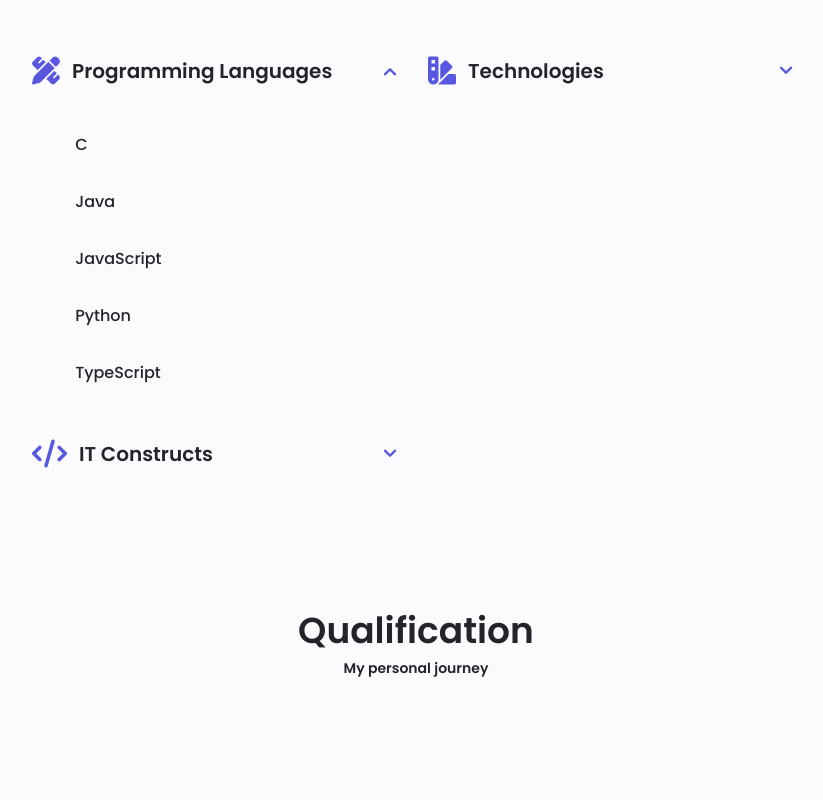
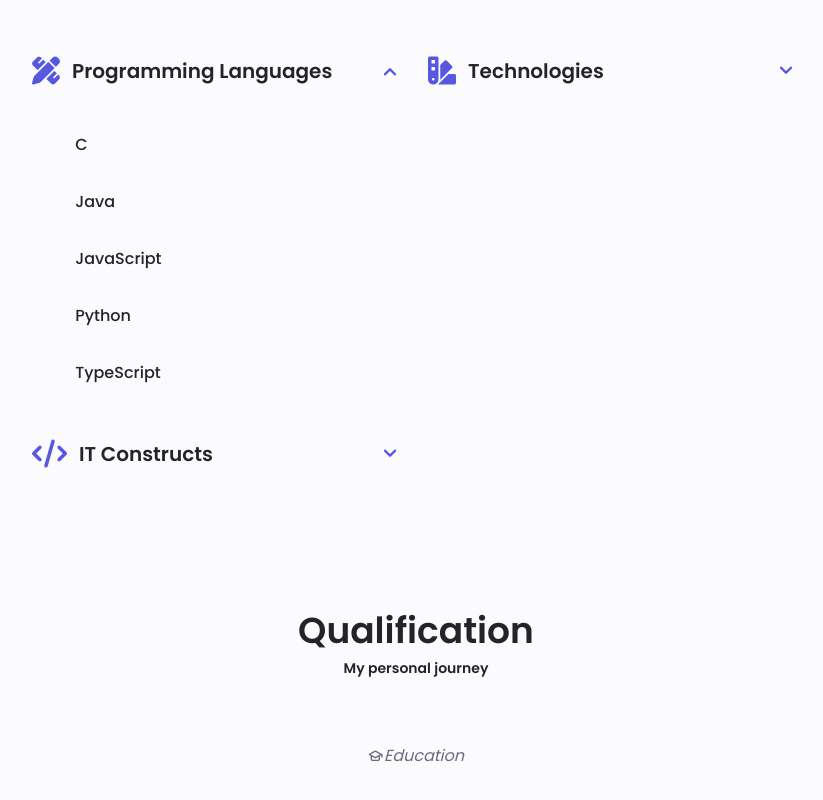
Before and after one commit to GSevensT/GSRF, a plain HTML site: page Index.html in a window 1280 px wide. Shown: the part 1864-2664 px from the top of the page, without its empty margins (224-1047 px from the left). Drawn offline with nearby package versions, Linux system fonts and the light colour scheme.

Commit message:
qualifications

```diff
--- a/Index.html
+++ b/Index.html
@@ -347,7 +347,15 @@
         <h2 class="section__title">Qualification</h2>
         <h3 class="section__subtitle">My personal journey</h3>
 
+        <div class="qualification__containter container grid services__containter">
+          <div class="qualification__tabs">
+            <div class="qualification__button button--flex qualification__active" data-target="#education">
+              <i class="uil uil-graduation-cap qualification__icon">Education</i>
+            </div>
+          </div>
 
+
+        </div>
       </section>
 
 <!--=================== Portfolio ===================-->
```
